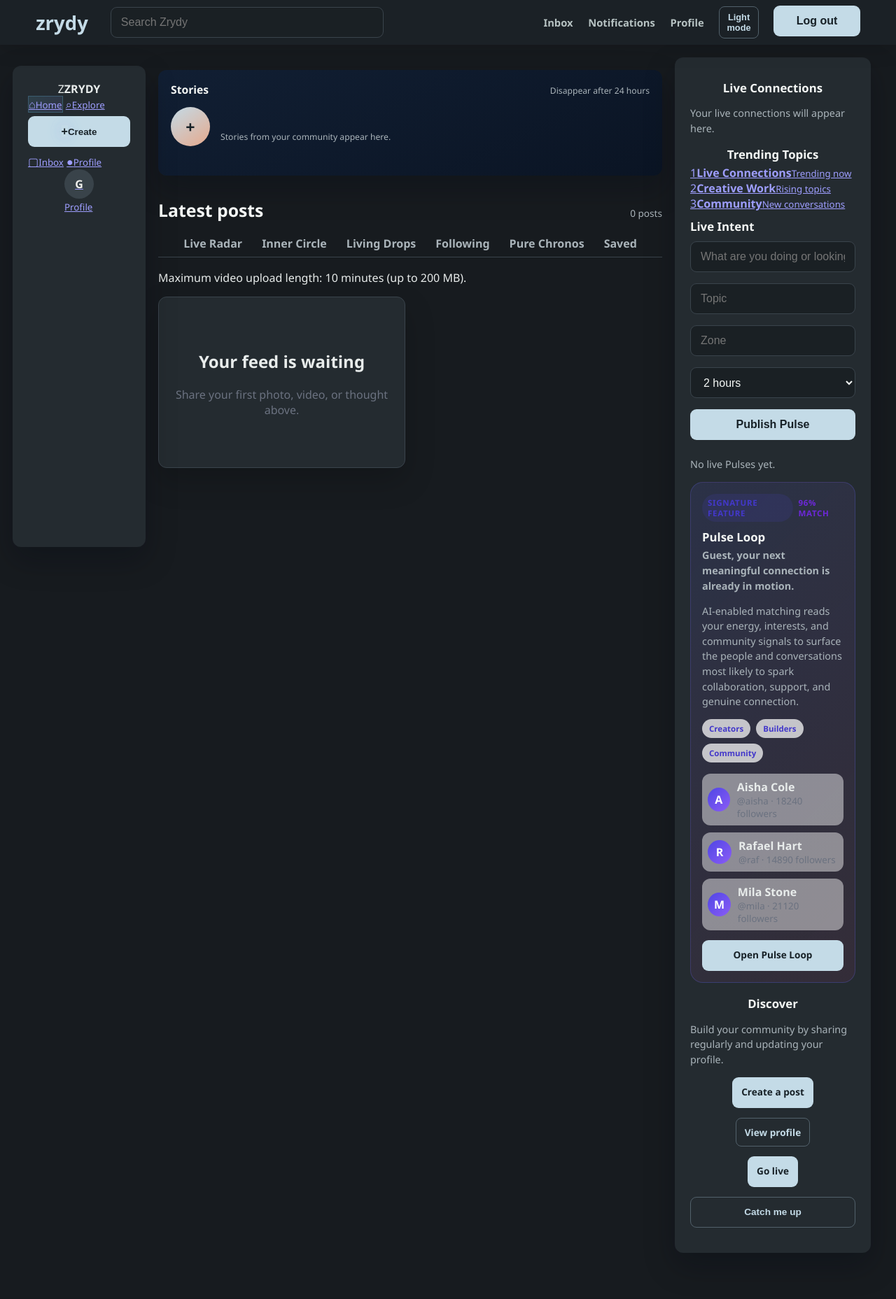
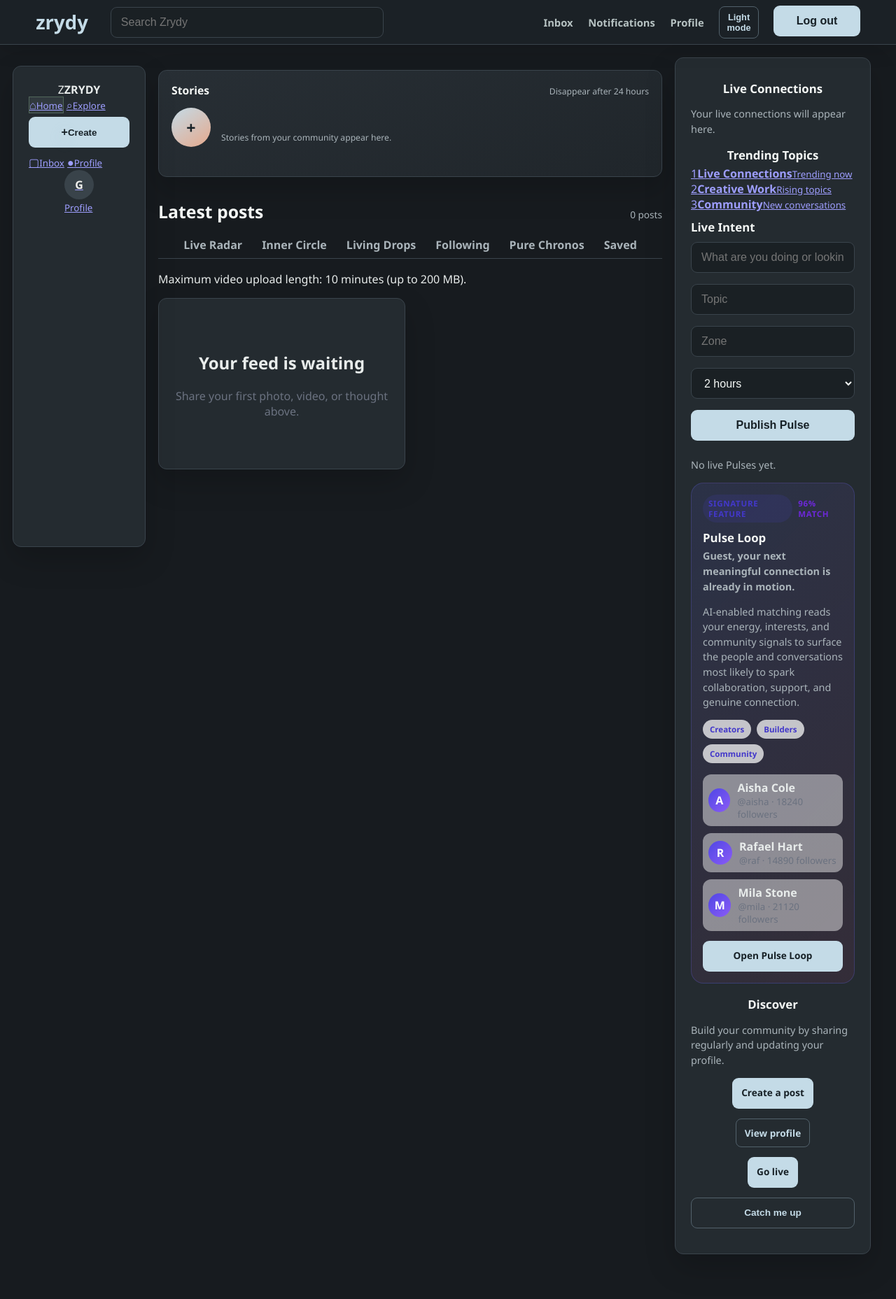
Before and after one commit to mahmudfauziyat006-commits/Zrydy, a Flask app: page /dashboard in a window 1280 px wide. Shown: the whole page at 70% size. Before the commit the page ends 1791 px from the top, so only its background shows below. Run offline with Flask 3, Linux system fonts and the light colour scheme; data that the repository does not hold is empty; some libraries are stand-ins or nearby versions.

Commit message:
chore: auto-sync 2026-11-21 16:18 UTC

```diff
--- a/static/style.css
+++ b/static/style.css
@@ -3298,9 +3298,9 @@ body.zrydy-unified .zrydy-rail-nav button {
 
 body.zrydy-unified .zrydy-topbar {
     min-height: 64px;
-    border-bottom: 1px solid var(--zrydy-line-dark);
-    background: rgba(8, 17, 31, 0.82);
-    backdrop-filter: blur(18px) saturate(150%);
+    border-bottom: 1px solid var(--line);
+    background: rgba(29, 34, 39, 0.96);
+    backdrop-filter: blur(14px);
 }
 
 body.zrydy-unified .zrydy-feed-layout {
@@ -3316,9 +3316,9 @@ body.zrydy-unified .message-panel,
 body.zrydy-unified .conversation-panel,
 body.zrydy-unified .public-profile-header,
 body.zrydy-unified .profile-layout .dashboard-container {
-    border: 1px solid var(--zrydy-line-dark);
-    background: linear-gradient(155deg, rgba(17, 31, 52, 0.96), rgba(10, 20, 36, 0.96));
-    box-shadow: 0 18px 44px rgba(1, 7, 18, 0.28);
+    border: 1px solid var(--line);
+    background: linear-gradient(155deg, rgba(40, 47, 53, 0.98), rgba(32, 38, 43, 0.98));
+    box-shadow: var(--shadow);
 }
 
 body.zrydy-unified.light-mode .zrydy-left-rail,
@@ -3338,12 +3338,12 @@ body.zrydy-unified.light-mode .profile-layout .dashboard-container {
 body.zrydy-unified .zrydy-rail-nav a.active,
 body.zrydy-unified .zrydy-rail-nav a:hover,
 body.zrydy-unified .zrydy-rail-nav button:hover {
-    border: 1px solid rgba(105, 213, 255, 0.22);
-    background: linear-gradient(135deg, rgba(105, 213, 255, 0.12), rgba(154, 134, 255, 0.10));
+    border: 1px solid #52675b;
+    background: rgba(196, 219, 231, 0.08);
 }
 
 body.zrydy-unified .zrydy-rail-nav button span {
-    box-shadow: 0 0 24px rgba(105, 213, 255, 0.20), 0 0 18px rgba(154, 134, 255, 0.16);
+    box-shadow: 0 7px 18px rgba(174, 203, 217, 0.16);
 }
 
 body.zrydy-unified .post-grid {
@@ -3360,7 +3360,7 @@ body.zrydy-unified .zrydy-post-card .post-media {
 }
 
 body.zrydy-unified .post-actions {
-    background: rgba(8, 18, 33, 0.58);
+    background: rgba(12, 18, 15, 0.35);
 }
 
 body.zrydy-unified.light-mode .post-actions {
@@ -3389,8 +3389,8 @@ body.zrydy-unified.auth-page {
 
 body.zrydy-unified.auth-page .auth-container {
     width: min(460px, 100%);
-    border: 1px solid var(--zrydy-line-dark);
-    background: linear-gradient(155deg, rgba(17, 31, 52, 0.98), rgba(10, 20, 36, 0.98));
+    border: 1px solid var(--line);
+    background: #20262b;
     box-shadow: 0 28px 80px rgba(1, 7, 18, 0.36);
 }
 
```
